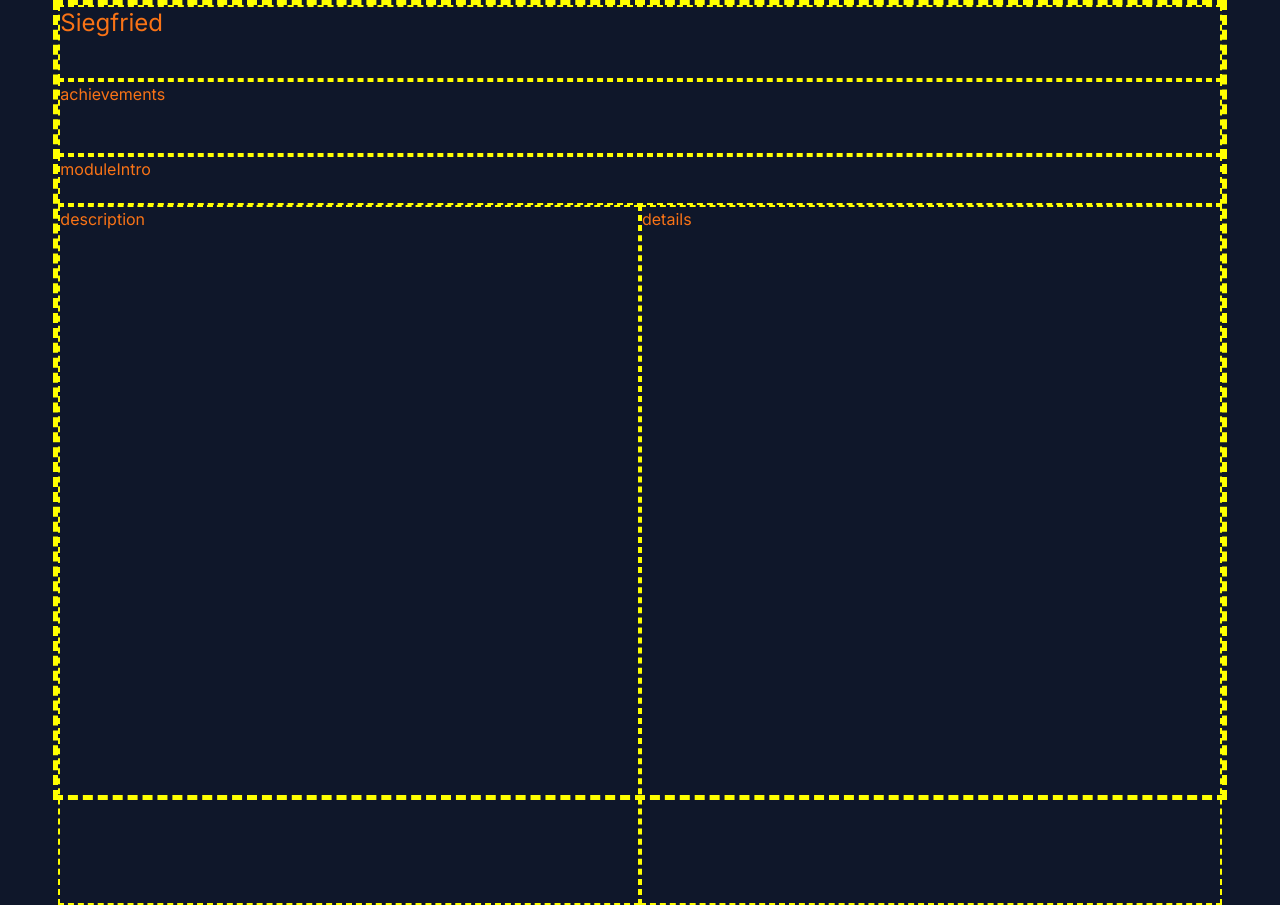
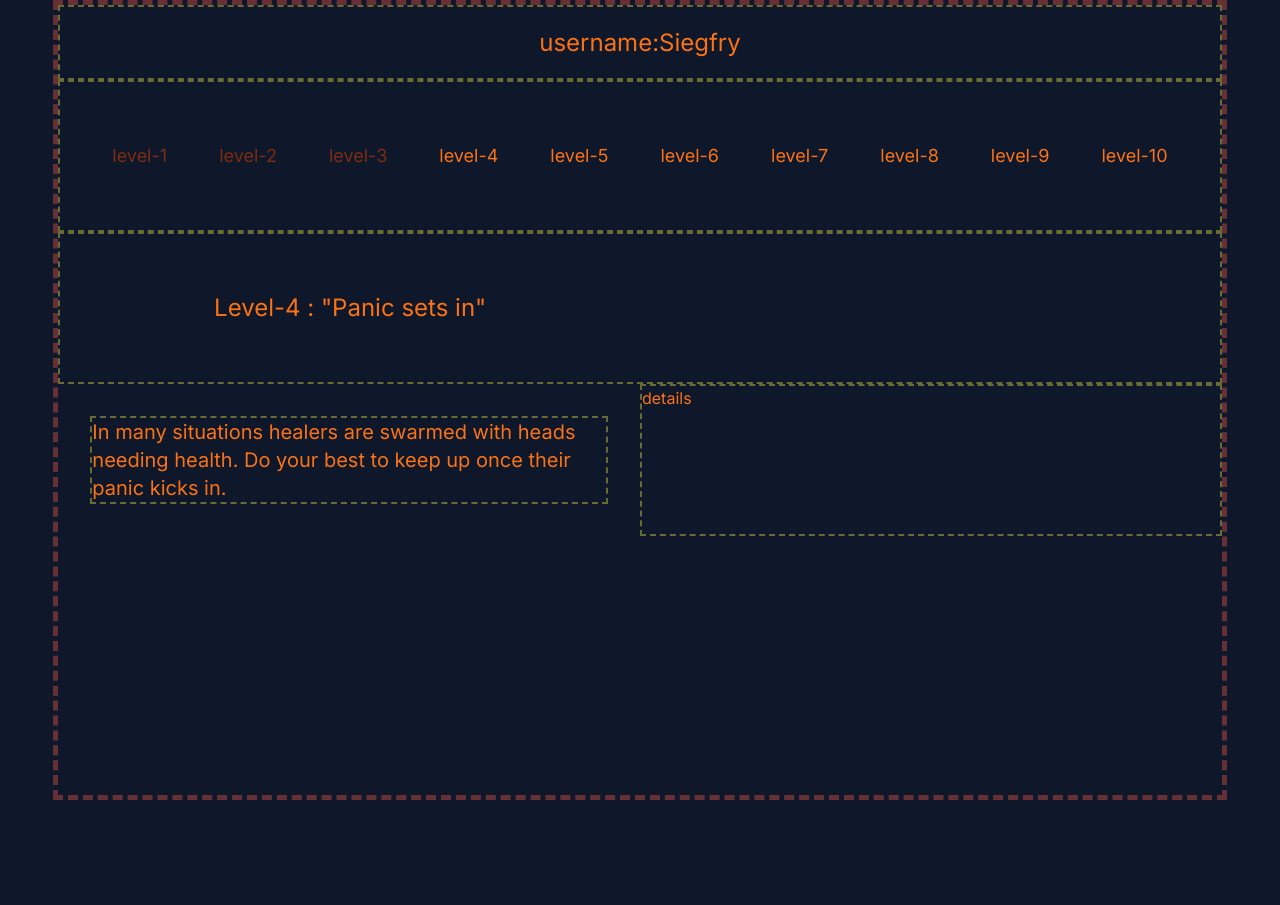
Before and after one commit to GSdaBlessedFist/Medic-Mob-Mouse-Targeting-Trainer, a Next.js app: page / in a window 1280 px wide. After the commit the page ends 800 px from the top, so only its background shows below. Built offline with nearby package versions, Linux system fonts and the light colour scheme.

Commit message:
1) a bit more framework

```diff
--- a/app/components/MouseTargetingTrainer/index.tsx
+++ b/app/components/MouseTargetingTrainer/index.tsx
@@ -1,6 +1,6 @@
 "use client";
-import { useContext,useEffect } from "react";
-import {UserInfoContext} from "@/app/contexts/UserInfoProvider";
+import { useContext, useEffect } from "react";
+import { UserInfoContext } from "@/app/contexts/UserInfoProvider";
 import p from "@/app/util/consoleHelper";
 import styles from "./styles.module.scss";
 
@@ -13,16 +13,34 @@ export default function MouseTargetingTrainer() {
   const { userName } = UserContext || "Healer";
 
   useEffect(() => {
-      p(SOURCE,userName,srcColor)
-    },[userName]);
+    p(SOURCE, userName, srcColor)
+  }, [userName]);
 
   return (
     <div className={styles.container}>
       <div className={styles.layout}>
-          <div className={styles.header}>{userName}</div>
-          <div className={styles.achievements}>achievements</div>
-          <div className={styles.moduleIntro}>moduleIntro</div>
-          <div className={styles.description}>description</div>
+        <div className={styles.header}>
+          <div>username: </div>
+          <div> {userName}</div>
+        </div>
+        <div className={styles.achievements}>
+          <div id="level-1" className={`${styles.levelText} ${styles.levelTextCompleted}`}>level-1</div>
+          <div id="level-2" className={`${styles.levelText} ${styles.levelTextCompleted}`}>level-2</div>
+          <div id="level-3" className={`${styles.levelText} ${styles.levelTextCompleted}`}>level-3</div>
+          <div id="level-4" className={styles.levelText}>level-4</div>
+          <div id="level-5" className={styles.levelText}>level-5</div>
+          <div id="level-6" className={styles.levelText}>level-6</div>
+          <div id="level-7" className={styles.levelText}>level-7</div>
+          <div id="level-8" className={styles.levelText}>level-8</div>
+          <div id="level-9" className={styles.levelText}>level-9</div>
+          <div id="level-10" className={styles.levelText}>level-10</div>
+        </div>
+        <div className={styles.moduleIntro}>
+          <div className="relative -left-1/4">Level-4 : "Panic sets in"</div>
+        </div>
+        <div className={styles.description}>
+          <p>In many situations healers are swarmed with heads needing health.  Do your best to keep up once their panic kicks in.</p>
+        </div>
         <div className={styles.details}>details</div>
       </div>
     </div>
--- a/app/components/MouseTargetingTrainer/styles.module.scss
+++ b/app/components/MouseTargetingTrainer/styles.module.scss
@@ -4,12 +4,12 @@
 
 .container{
     @apply mx-auto w-11/12 h-screen;
-    @include b(5px);
+    @include b(5px,5);
 }
 .layout{
     @apply grid w-full;
     grid-template-columns: 50% 50%;
-    grid-template-rows: 75px 75px 50px 700px;// <--trial n error
+    grid-template-rows: 75px 1fr 1fr 1fr;// <--trial n error
     grid-template-areas: "header       header"
                          "achievements achievements"
                          "moduleIntro  moduleIntro"
@@ -17,15 +17,25 @@
 }
 .header{
     grid-area: header;
-    @apply text-orange-500 text-2xl;
+    @apply flex justify-center items-center text-orange-500 text-2xl;
     @include b();
 }
 .achievements{
     grid-area: achievements;
+    @apply flex justify-evenly items-center py-4 text-orange-500 text-lg;
     @include b();
+    @at-root{
+        .levelText{
+            @apply text-orange-500 text-lg;
+        }
+        .levelTextCompleted{
+            @apply text-orange-900 text-lg;
+        }
+    }
 }
 .moduleIntro{
     grid-area: moduleIntro;
+    @apply flex justify-center items-center  py-8 text-2xl;
     @include b();
 }
 .moduleIntro{
@@ -34,6 +44,7 @@
 }
 .description{
     grid-area: description;
+    @apply relative bottom-0 m-8 text-xl;
     @include b();
 }
 .details{
--- a/app/contexts/UserInfoProvider.js
+++ b/app/contexts/UserInfoProvider.js
@@ -9,7 +9,7 @@ const SOURCE = "UserInfoProvider";
 const srcColor = 25;
 
 export function UserInfoProvider({children}){
-    const [userName,setUserName] = useState("Siegfried");
+    const [userName,setUserName] = useState("Siegfry");
 
 
     useEffect(() => {
--- a/app/styles/mixins.scss
+++ b/app/styles/mixins.scss
@@ -1,4 +1,4 @@
 
-@mixin b($w:2px,$c:yellow,$s:dashed) {
-    border: $w $c $s;
+@mixin b($w:2px,$c:60,$s:dashed) {
+    border: $w hsla($c,50%,50%,.5) $s;
 };
```
Lines whose indentation alone changed are shown as unchanged.
